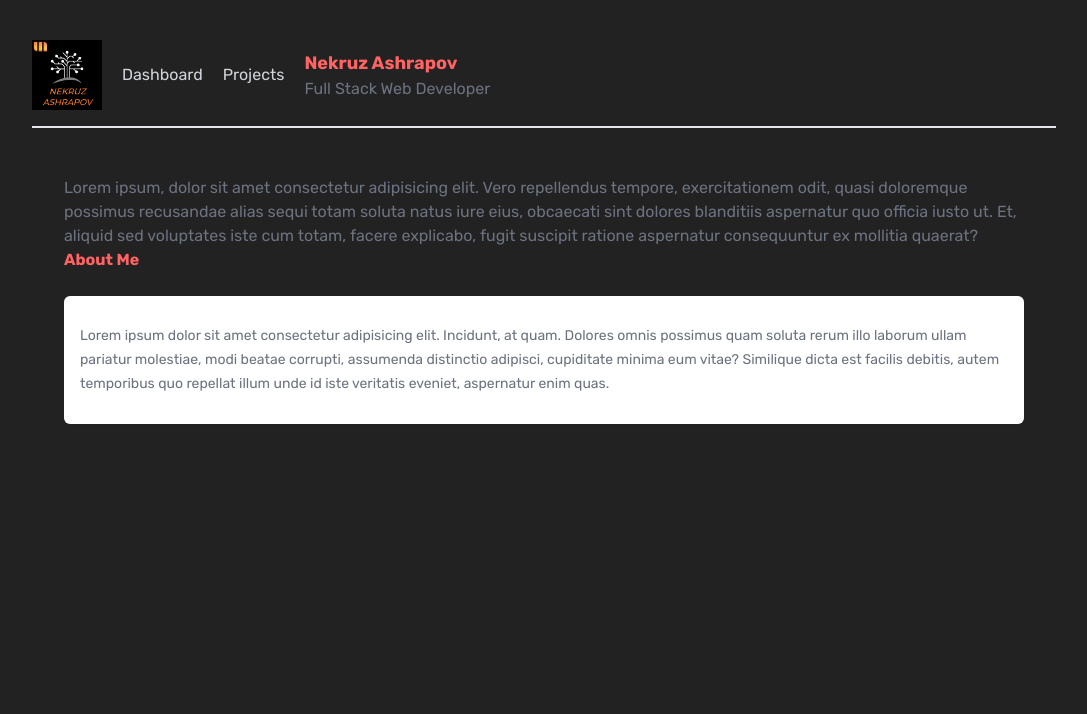
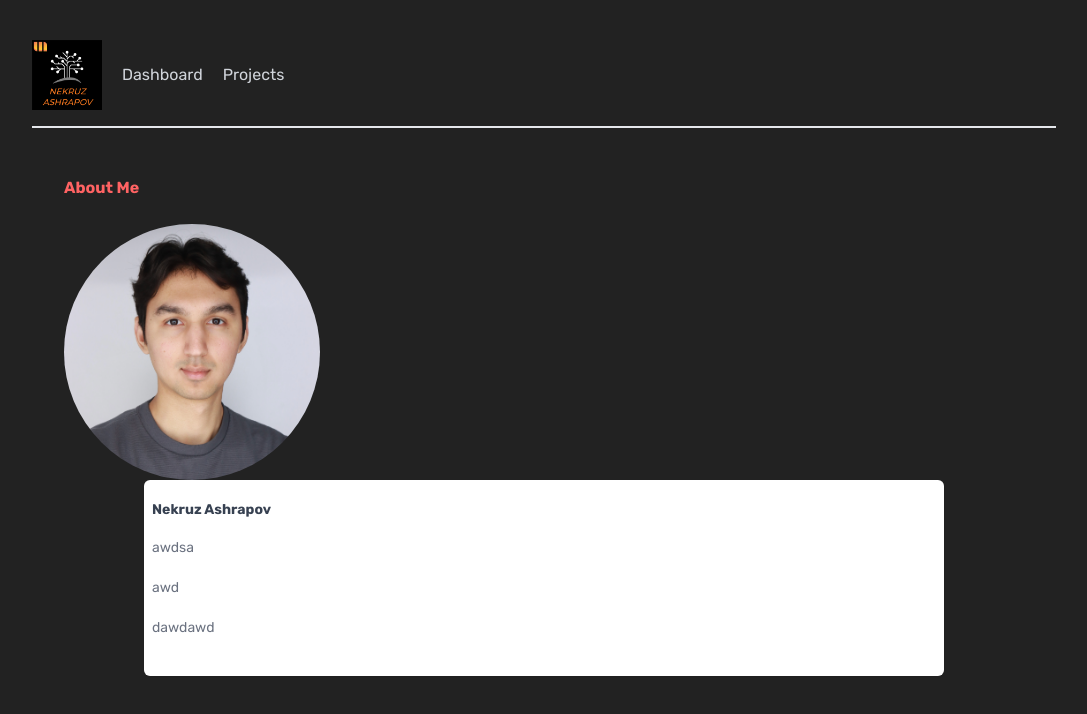
Before and after one commit to NekruzAsh/MyPortfolio, a Next.js app: page / in a window 1280 px wide. Shown: the top 714 px of the page, without its empty margins (96-1183 px from the left). Built offline with nearby package versions, Linux system fonts and the light colour scheme.

Commit message:
added new picture for page.jsx and aded new css customization

```diff
--- a/app/components/Navbar.jsx
+++ b/app/components/Navbar.jsx
@@ -14,10 +14,7 @@ export default function Navbar() {
 
       <Link href="/">Dashboard</Link>
       <Link href="/projects">Projects</Link>
-      <div className="banner">
-        <h1>Nekruz Ashrapov</h1>
-        <p>Full Stack Web Developer</p>
-      </div>
+
     </nav>
   );
 }
--- a/app/globals.css
+++ b/app/globals.css
@@ -103,10 +103,24 @@ form button {
     bg-white
     shadow-sm
     rounded-md
-    py-3 px-4 my-4
+    py-5 px-2 my-0 mx-20
     relative
     overflow-hidden;
+    display: flex;
 }
+
+.card .card-image {
+  @apply
+    w-1/3
+
+}
+
+.card .card-content {
+  @apply
+    w-2/3; /* Adjust this value to change the width of the content */
+}
+
+
 .card h3 {
   @apply
     font-bold text-gray-700 text-sm
--- a/app/page.jsx
+++ b/app/page.jsx
@@ -1,19 +1,35 @@
 import Link from "next/link";
+import Image from "next/image";
+import profilePic from "./IMG-3442.jpg";
 
 export default function Home() {
   return (
     <main>
-
-      <p>Lorem ipsum, dolor sit amet consectetur adipisicing elit. Vero repellendus tempore, exercitationem odit, quasi doloremque possimus recusandae alias sequi totam soluta natus iure eius, obcaecati sint dolores blanditiis aspernatur quo officia iusto ut. Et, aliquid sed voluptates iste cum totam, facere explicabo, fugit suscipit ratione aspernatur consequuntur ex mollitia quaerat?</p>
-
-
-
-
       <h2>About Me</h2>
-
+      <div class="w-64 h-64 relative overflow-hidden rounded-full">
+        <Image
+          src={profilePic}
+          alt="Nekruz Ashrapov"
+          quality={100}
+          layout="fill"
+          objectFit="cover"
+          objectPosition="center top"
+        />
+      </div>
       <div className="card">
-        <p>Lorem ipsum dolor sit amet consectetur adipisicing elit. Incidunt, at quam. Dolores omnis possimus quam soluta rerum illo laborum ullam pariatur molestiae, modi beatae corrupti, assumenda distinctio adipisci, cupiditate minima eum vitae? Similique dicta est facilis debitis, autem temporibus quo repellat illum unde id iste veritatis eveniet, aspernatur enim quas.</p>
+        <div className="card-content">
+          <h3>Nekruz Ashrapov</h3>
+          <p>
+            awdsa
+          </p>
+          <p>
+            awd
+          </p>
+          <p>
+           dawdawd
+          </p>
+        </div>
       </div>
     </main>
-  )
+  );
 }
```
Also changed, not shown: app/IMG-3442.jpg (added).
